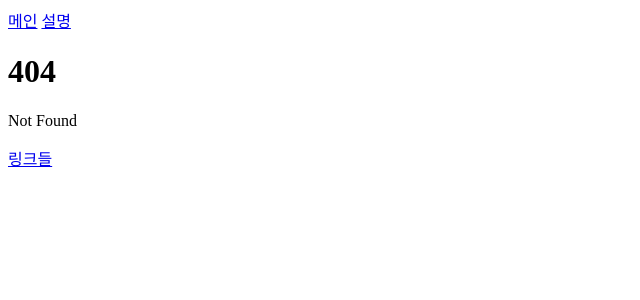
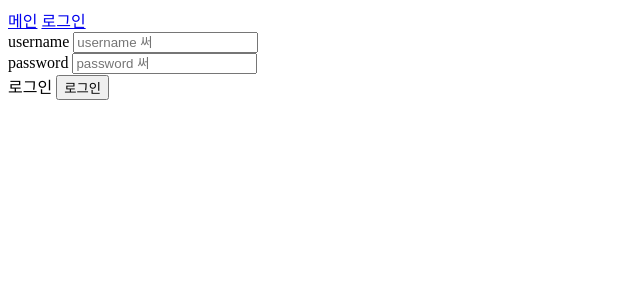
Before and after one commit to meustar/Surl_project_11, a SvelteKit app in the folder front/my-app/: page /member/login in a window 1280 px wide. Before the commit this address had no page. Shown: the top 300 px of the page, without its empty margins (0-640 px from the left). Built offline with nearby package versions, Linux system fonts and the light colour scheme.

Commit message:
로그인 페이지

```diff
--- a/front/my-app/src/routes/+layout.svelte
+++ b/front/my-app/src/routes/+layout.svelte
@@ -1,14 +1,8 @@
 <header>
-		<nav>
-				<a href="/">메인</a>
-				<a href="/about">설명</a>
-		</nav>
+	<nav>
+		<a href="/">메인</a>
+		<a href="/member/login">로그인</a>
+	</nav>
 </header>
 
 <slot></slot>
-
-<footer>
-		<nav>
-				<a href="/home/links">링크들</a>
-		</nav>
-</footer>
--- a/front/my-app/src/routes/about/+layout.svelte
+++ /dev/null
@@ -1,5 +0,0 @@
---
-
-<slot></slot>
-
---
--- a/front/my-app/src/routes/about/+page.svelte
+++ /dev/null
@@ -1 +0,0 @@
-<h1>ABOUT</h1>
--- a/front/my-app/src/routes/home/links/+page.svelte
+++ /dev/null
@@ -1 +0,0 @@
-<h1>home/links</h1>
--- /dev/null
+++ b/front/my-app/src/routes/member/login/+page.svelte
@@ -0,0 +1,59 @@
+<script lang="ts">
+
+	async function submitLoginForm(this: HTMLFormElement) {
+
+		const form: HTMLFormElement = this;
+		form.username.value = form.username.value.trim();
+
+		if (form.username.value.length === 0) {
+			alert('username 입력해');
+			form.username.focus();
+			return;
+		}
+
+		form.password.value = form.password.value.trim();
+
+		if (form.password.value.length === 0) {
+			alert('password 입력해');
+			form.password.focus();
+			return;
+		}
+
+		const rs = await fetch('http://localhost:8070/api/v1/members/login', {
+
+			method: 'POST',
+			//credentials: 'include', : 타 도메인간의 쿠키 통신이 가능하도록
+			headers: {
+				'Content-Type': 'application/json'
+			},
+
+			body: JSON.stringify({
+				username: form.username.value,
+				password: form.password.value
+			})
+
+		}).then((res) => res.json());
+		console.log(rs);
+	}
+</script>
+
+<form on:submit|preventDefault={submitLoginForm}>
+	<div>
+		<label>
+			<span>username</span>
+			<input type="text" name="username" placeholder="username 써" />
+		</label>
+	</div>
+	<div>
+		<label>
+			<span>password</span>
+			<input type="text" name="password" placeholder="password 써" />
+		</label>
+	</div>
+	<div>
+		<label>
+			<span>로그인</span>
+			<input type="submit" value="로그인" />
+		</label>
+	</div>
+</form>
```
